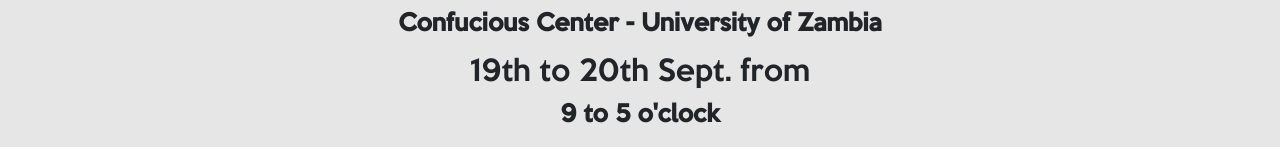
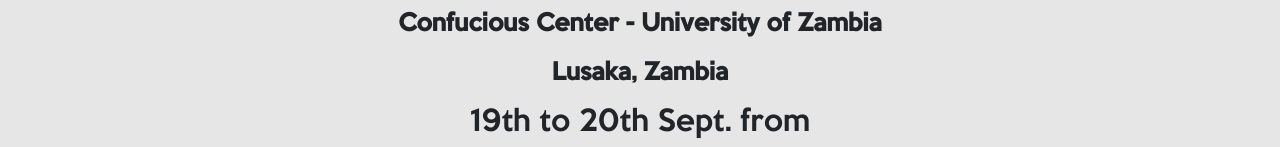
Before and after one commit to devconzm/devconzm, a React (Create React App) app: page / in a window 1280 px wide. Shown: the part 1382-1529 px from the top of the page. Built offline with nearby package versions, Linux system fonts and the light colour scheme.

Commit message:
added event location in Venue.js

```diff
--- a/src/components/Venue.js
+++ b/src/components/Venue.js
@@ -10,7 +10,8 @@
                     <br />
                     <br />
                     <h3>It's happening at </h3>
-                    <p>Confucious Center - University of Zambia </p>
+                    <p>Confucious Center - University of Zambia</p>
+                    <p>Lusaka, Zambia</p>
                     <h3> 19th to 20th Sept. from  </h3>
                     <p>9 to 5 o'clock</p>
                     {/* <p><a href="#header" className="btn btn-outline-primary devcon">REGISTER NOW</a></p> */}
```
